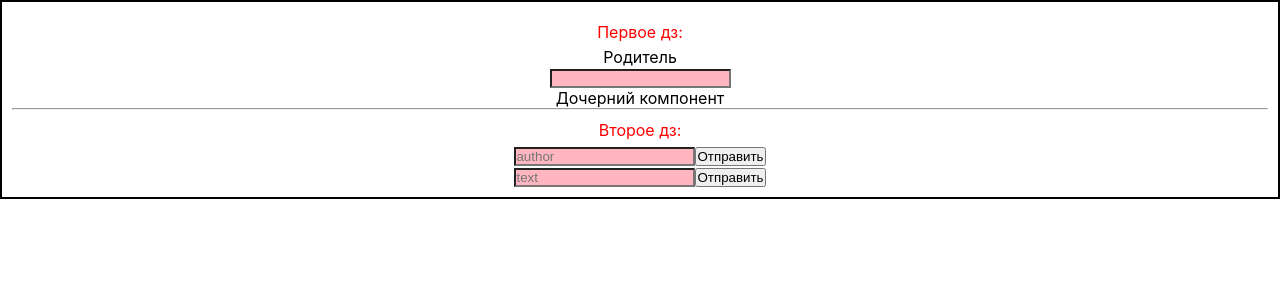
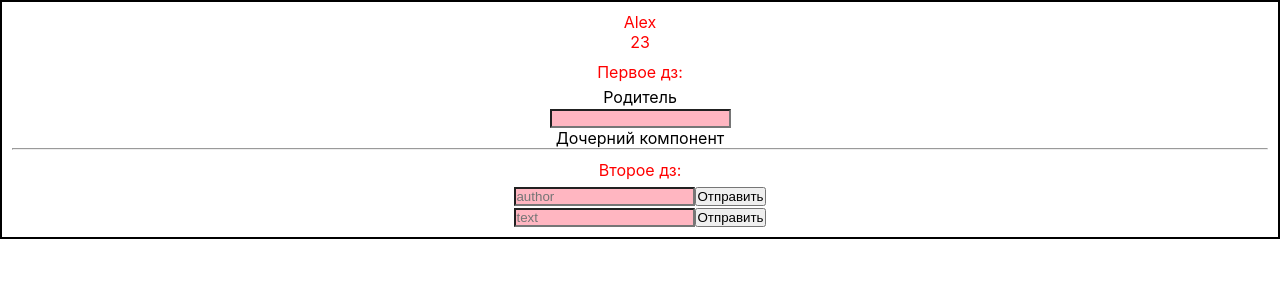
Before and after one commit to Olegdrn/react, a React (Create React App) app: page / in a window 1280 px wide. Shown: the top 300 px of the page. Built offline with nearby package versions, Linux system fonts and the light colour scheme.

Commit message:
Add files via upload

```diff
--- a/src/App.jsx
+++ b/src/App.jsx
@@ -11,8 +11,17 @@ function App() {
     setName(event.target.value)
   };
 
+
+  const [user, setUser] = useState([{
+    name: 'Alex'
+  },
+  { age: 23 }])
+
   return (
     <div className="App">
+      {user[0].name}
+      <br />
+      {user[1].age}
       <p className="paragpHmw">Первое дз:</p>
       <p className="paragp">Родитель</p>
       <input onChange={changeName} />
@@ -24,6 +33,4 @@ function App() {
   );
 }
 
-
-
 export default App;
```
